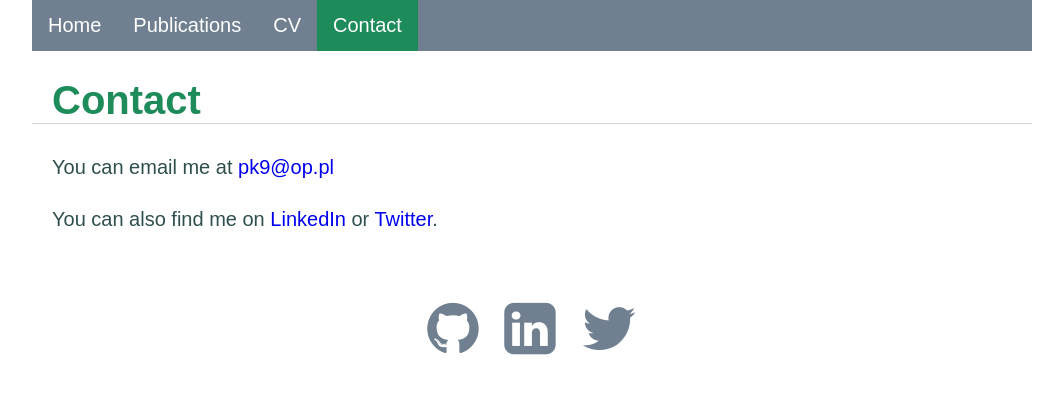
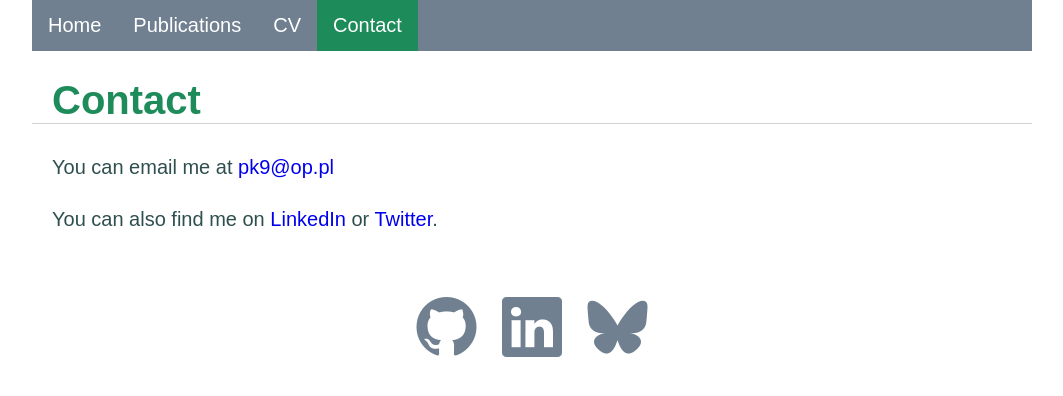
Before and after one commit to pgomoluch/pgomoluch.github.io, a plain HTML site: page contact.html in a window 1280 px wide. Shown: the whole page, without its empty margins (108-1171 px from the left). Drawn offline with nearby package versions, Linux system fonts and the light colour scheme.

Commit message:
Bluesky and Bootstrap Icons

```diff
--- a/contact.html
+++ b/contact.html
@@ -3,7 +3,7 @@
     <meta charset="UTF-8">
     <meta name=viewport content="width=device-width, initial-scale=1">
     <link rel="stylesheet" href="styles.css">
-    <link rel="stylesheet" href="https://cdnjs.cloudflare.com/ajax/libs/font-awesome/4.7.0/css/font-awesome.min.css">
+    <link rel="stylesheet" href="https://cdn.jsdelivr.net/npm/bootstrap-icons@1.13.1/font/bootstrap-icons.min.css">
     <head>
         <title>Contact - Paweł Gomoluch</title>
     </head>
@@ -36,9 +36,9 @@
             -->
         </p>
         <ul class="social">
-            <li><a href="https://github.com/pgomoluch"><i class="fa fa-github"></i></a></li>
-            <li><a href="https://www.linkedin.com/in/pawel-gomoluch/"><i class="fa fa-linkedin-square"></i></a></li>
-            <li><a href="https://twitter.com/PawelGomoluch"><i class="fa fa-twitter"></i></a></li>
+            <li><a href="https://github.com/pgomoluch"><i class="bi bi-github"></i></a></li>
+            <li><a href="https://www.linkedin.com/in/pawel-gomoluch/"><i class="bi bi-linkedin"></i></a></li>
+            <li><a href="https://bsky.app/profile/pawelgomoluch.bsky.social"><i class="bi bi-bluesky"></i></a></li>
         </ul>
     </body>
 </html>
```
Also changed, not shown: cv.html (+4 -4 lines), index.html (+4 -4 lines), publications.html (+4 -4 lines).
